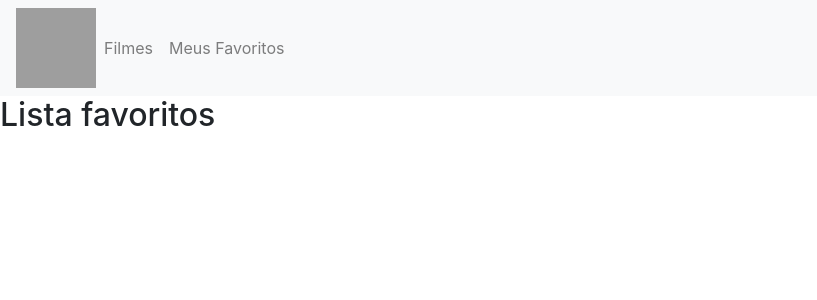
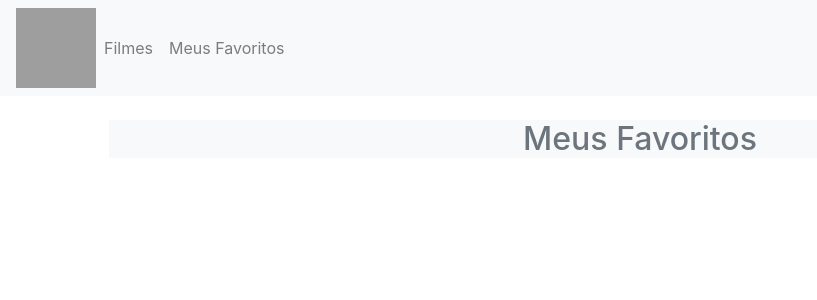
Before and after one commit to mathesbh/trabalho-final-ffr, a React (Create React App) app: page /listaFavoritos in a window 1280 px wide. Shown: the top 300 px of the page, without its empty margins (0-817 px from the left). Built offline with nearby package versions, Linux system fonts and the light colour scheme; grey boxes are pictures that could not be loaded.

Commit message:
Criando lista de favoritos

```diff
--- a/src/components/FavoriteList.jsx
+++ b/src/components/FavoriteList.jsx
@@ -1,3 +1,26 @@
 import React from 'react'
+import {  useSelector } from 'react-redux'
+import { ButtonRemove } from './ButtonRemove'
 
-export const FavoriteList = () => <h2>Lista favoritos</h2>
+
+export const FavoriteList = () => {
+    const favorites = useSelector(state => state.favorite.favorite)
+
+    return (
+        <div className="container">
+            <div className="row">
+                <div className="col-sm-12">
+                    <h2 className="m-4 text-center bg-light text-muted">Meus Favoritos</h2>
+                    <ul className="list-group">
+                        {favorites.map((movie, index) => (
+                            <div key={index} className="list-group-item text-center">
+                                <li className="list-group-item text-muted bg-light">{movie.playload}</li>
+                                <ButtonRemove />
+                            </div>
+                        ))}
+                    </ul>
+                </div>
+            </div>
+        </div>
+    )
+}
```
